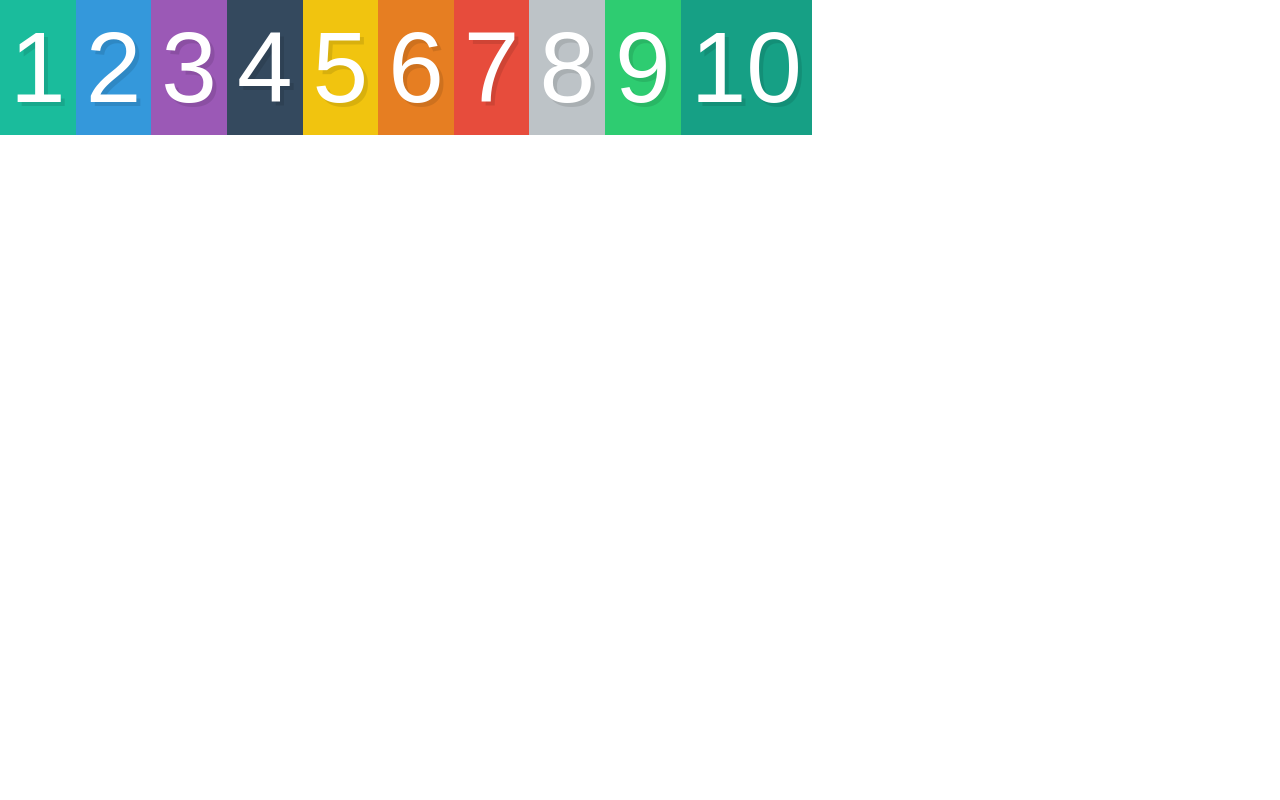
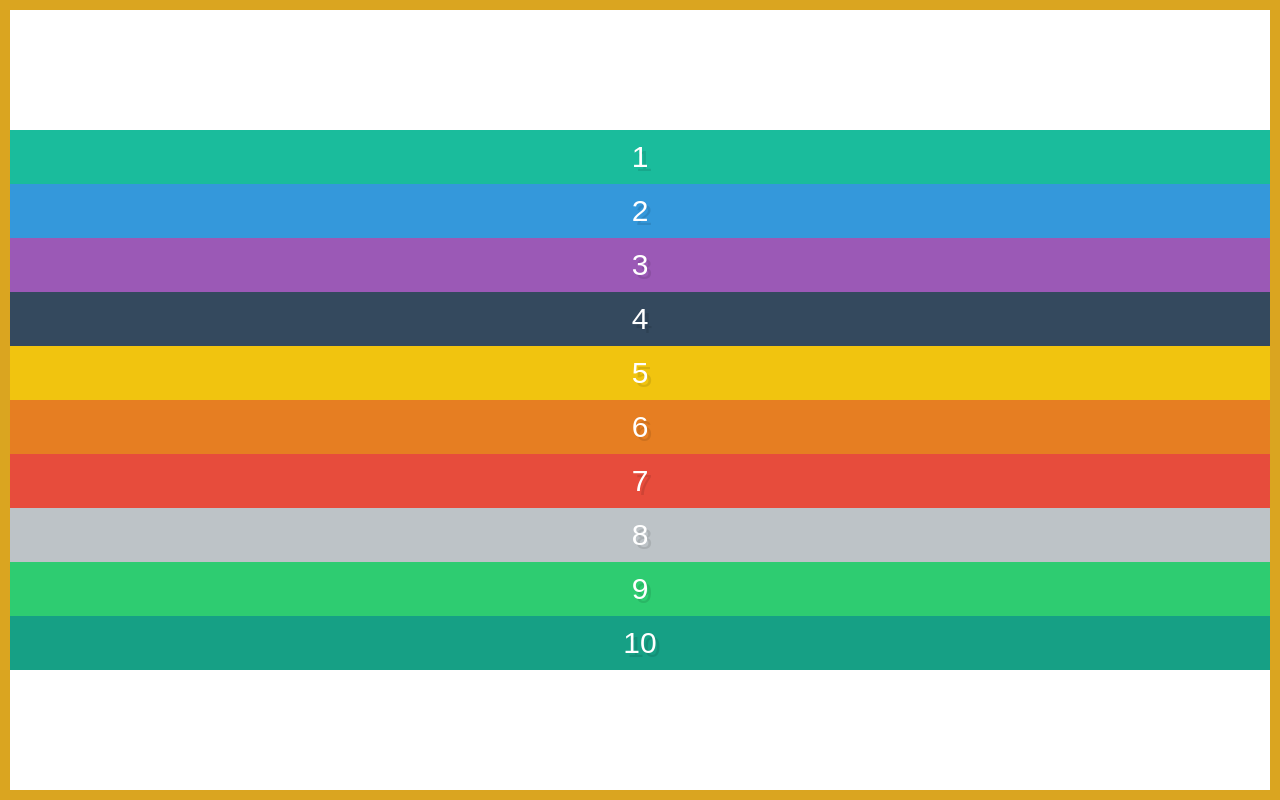
Before and after one commit to ryanapples/CSS, a plain HTML site: page what-the-flexbox/alignment-centering/index.html in a window 1280 px wide. Drawn offline with Linux system fonts and the light colour scheme.

Commit message:
flexbox justify content

```diff
--- a/what-the-flexbox/alignment-centering/style.css
+++ b/what-the-flexbox/alignment-centering/style.css
@@ -9,7 +9,7 @@ input[type=reset],input[type=submit]{-webkit-appearance:button;cursor:pointer;}b
 /* Some default styles to make each box visible */
 .box {
   color:white;
-  font-size: 100px;
+  font-size: 30px;
   text-align: center;
   text-shadow:4px 4px 0 rgba(0,0,0,0.1);
   padding:10px;
@@ -30,4 +30,10 @@ input[type=reset],input[type=submit]{-webkit-appearance:button;cursor:pointer;}b
 
 .container {
 	display: flex;
+	flex-direction: column;
+	justify-content: center;
+	border: 10px solid goldenrod;
+	min-height: 100vh;
+	/*justify-content: space-around;*/
+	/*justify-content: space-between;*/
 }
```
